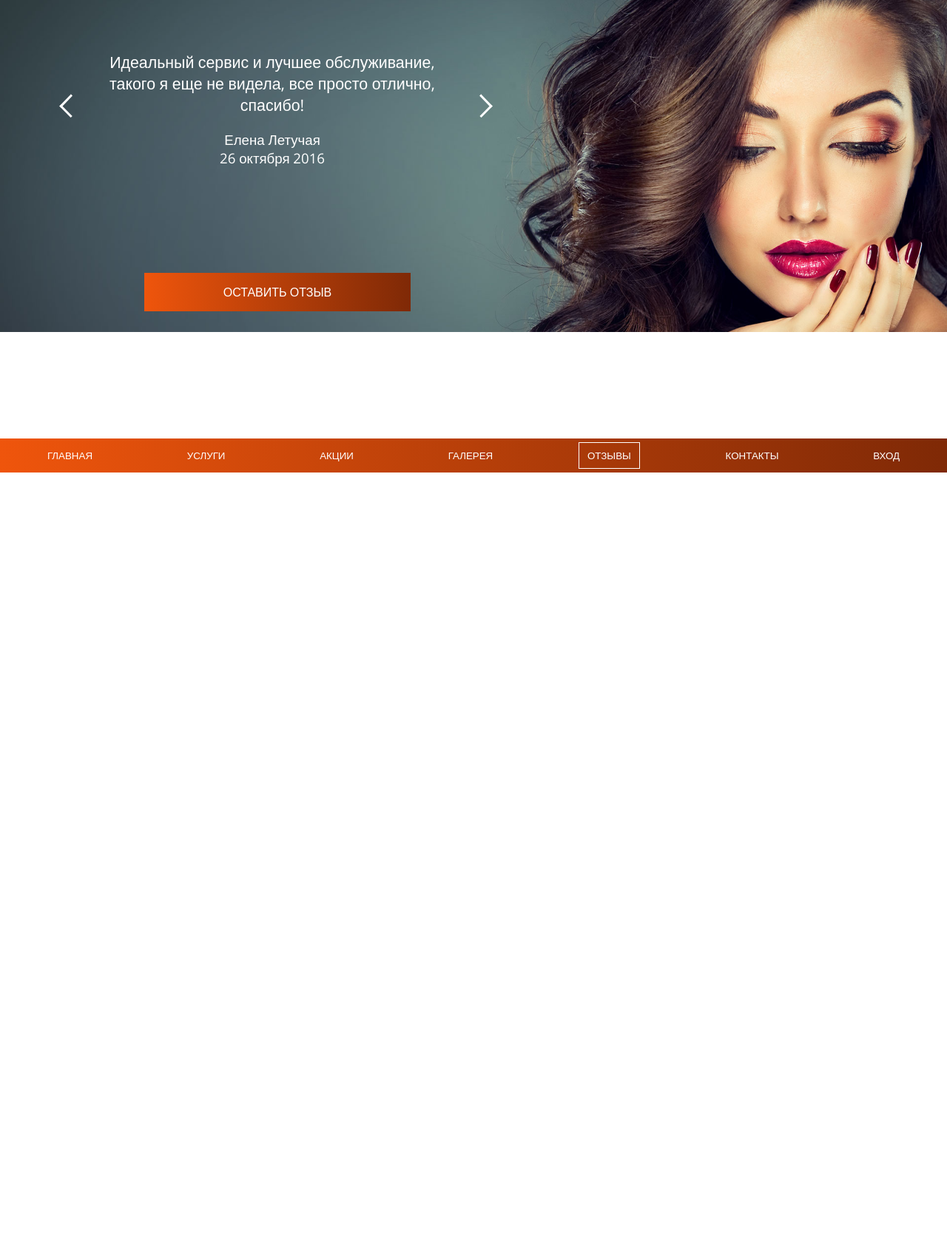
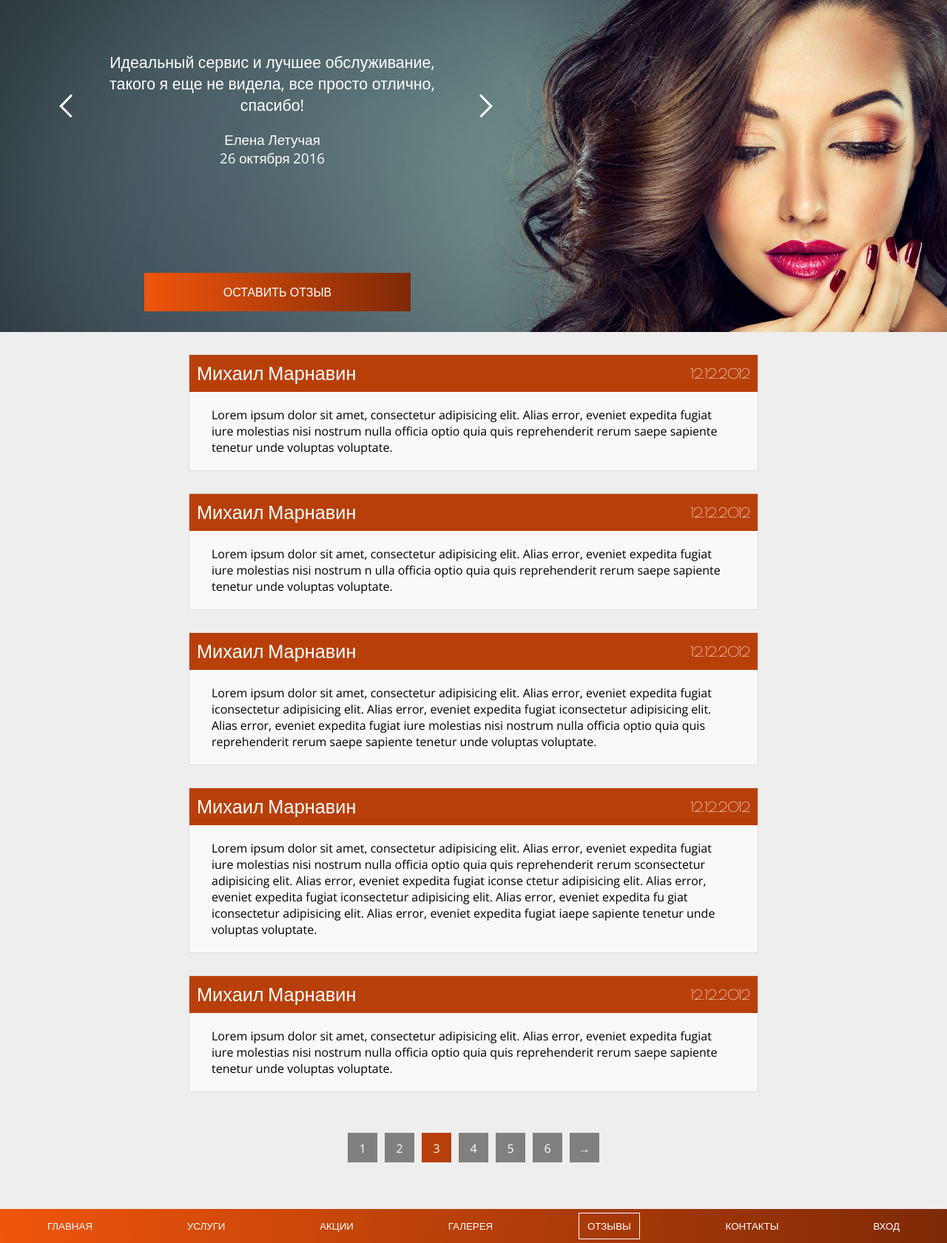
Before and after one commit to frigateStudio/storm.ru, a PHP site: page /html/review.html in a window 1280 px wide. Shown: the part 161-1842 px from the top of the page at 74% size. Before the commit the page ends 800 px from the top, so only its background shows below. Run offline with PHP 8.4, Linux system fonts and the light colour scheme; some libraries are stand-ins or nearby versions.

Commit message:
закончена верстка отзывов

```diff
--- a/html/review.html
+++ b/html/review.html
@@ -102,26 +102,7 @@
             </form>
         </div>
     </div>
-    <!--
-    <div class="doReview">
-        <form>
-            <h3>Имя</h3>
-            <p>
-                <input type="text" id="name" title="name">
-            </p>
-            <h3>email</h3>
-            <p>
-                <input type="email" id="email" title="email">
-            </p>
-            <h3>Ваш отзыв</h3>
-            <p>
-                <textarea  id="review" title="review" ></textarea>
-            </p>
-            <p><button  id="button">Отправить</button></p>
 
-
-        </form>
-    </div>
     <div class="reviews">
         <div class="review">
             <div class="review_header">
@@ -188,9 +169,21 @@
                 voluptas voluptate.
             </p>
         </div>
+        <div class="pagination">
+            <ul>
+                <li><a href="#">1</a> </li>
+                <li><a href="#">2</a> </li>
+                <li class="active"><a href="#">3</a> </li>
+                <li><a href="#">4</a> </li>
+                <li><a href="#">5</a> </li>
+                <li><a href="#">6</a> </li>
+                <li><a href="#">→</a> </li>
+            </ul>
+        </div>
     </div>
 
--->
+
+
 </main>
 <footer>
     <menu>
@@ -228,6 +221,7 @@
                 slider.hide();
                 slider.slick('unslick');
                 container.height(600);
+                container.height(600);
                 divSlider.hide(300);
                 form.show(300);
 
--- a/html/styles/styles.css
+++ b/html/styles/styles.css
@@ -159,14 +159,16 @@ footer {
     .pagination ul li {
       width: 40px;
       height: 40px;
-      background-color: #b83f0a;
+      background-color: gray;
       margin: 5px; }
       .pagination ul li a {
         margin-top: 10px;
         display: block;
         height: 100%; }
+    .pagination ul li:not(.active):hover {
+      background-color: #bbb; }
   .pagination .active {
-    background-color: maroon; }
+    background-color: #b83f0a; }
 
 /*Отзывы*/
 .containerDoReview {
@@ -206,8 +208,8 @@ footer {
       font-size: 14pt; }
 
 .reviews {
-  background: url("../image/backReview.png") 100% 100% no-repeat fixed black;
-  /* Добавляем фон */ }
+  background-color: #eee;
+  overflow: hidden; }
   .reviews .review {
     margin: 30px auto;
     width: 60%;
--- a/html/styles/styles.scss
+++ b/html/styles/styles.scss
@@ -191,7 +191,7 @@ footer {
     li {
       width: 40px;
       height: 40px;
-      background-color: #b83f0a;
+      background-color: gray;
       margin: 5px;
 
       a {
@@ -201,9 +201,12 @@ footer {
 
       }
     }
+    li:not(.active):hover{
+      background-color: #bbb;
+    }
   }
   .active {
-    background-color: maroon;
+    background-color: #b83f0a;
   }
 }
 /*Отзывы*/
@@ -254,7 +257,8 @@ footer {
 }
 
 .reviews{
-  background: url("../image/backReview.png") 100% 100% no-repeat fixed black; /* Добавляем фон */
+  background-color: #eee;
+  overflow: hidden;
   .review {
     margin: 30px auto;
     width: 60%;
```
Also changed, not shown: 1 other file.
